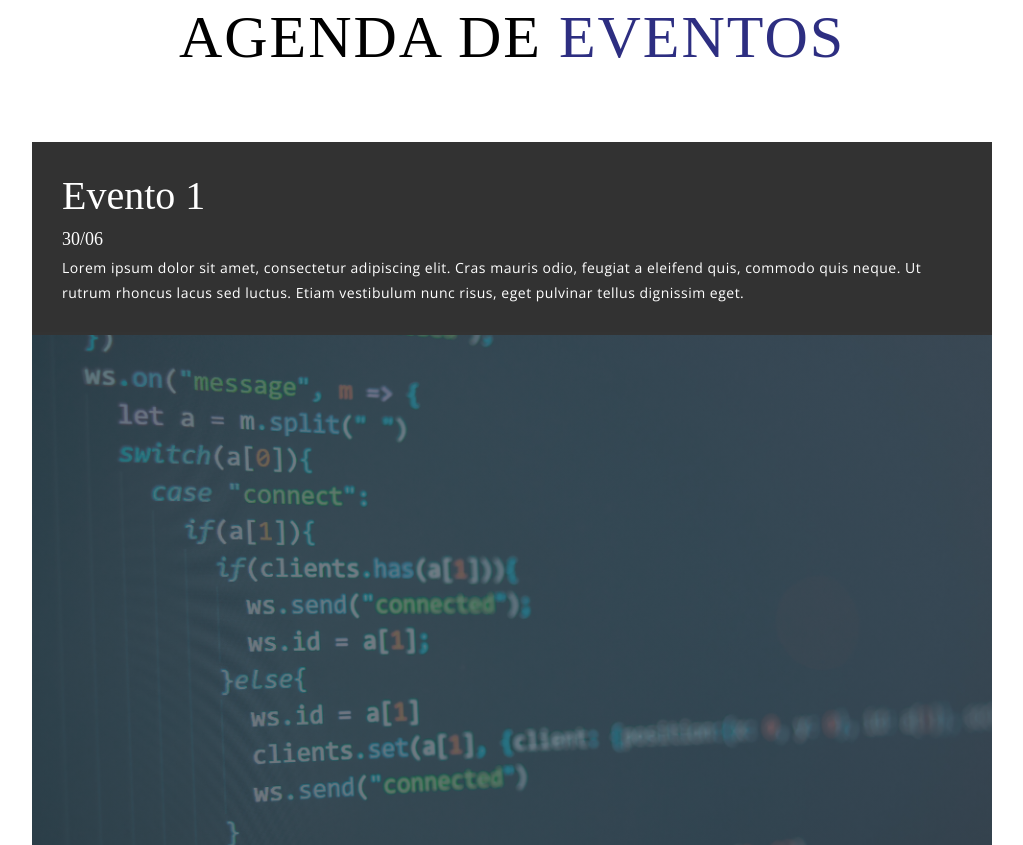
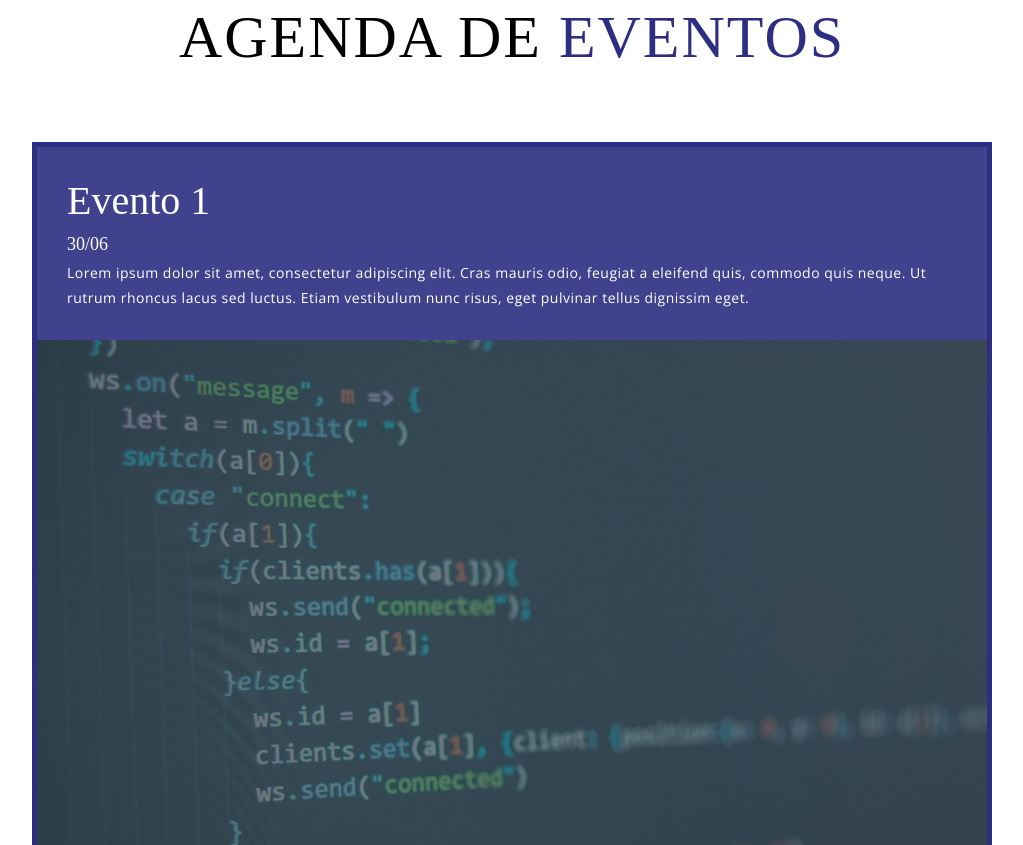
Before and after one commit to Starfaiith/Casa-de-cultura, a plain HTML site: page index.html in a window 1280 px wide. Shown: the part 1955-2800 px from the top of the page, without its empty margins (128-1151 px from the left). Drawn offline with nearby package versions, Linux system fonts and the light colour scheme.

Commit message:
feat: colors

```diff
--- a/css/style.css
+++ b/css/style.css
@@ -140,7 +140,7 @@ p {
     left: 0;
     height: 100%;
     width: 0;
-    background: #11eed4;
+    background: #2D2E81;
     animation: text_reveal_box 1s ease forwards;
     animation-delay: .3s;
 }
@@ -226,6 +226,7 @@ p {
     max-width: 1200px;
     margin: 0 auto;
     padding: 100px 0;
+
 }
 
 #agenda .agenda-header h1 {
@@ -237,6 +238,7 @@ p {
     align-items: center;
     justify-content: center;
     flex-direction: column;
+
 }
 
 #agenda .project-item {
@@ -247,6 +249,7 @@ p {
     width: 80%;
     margin: 20px auto;
     overflow: hidden;
+    border: 5px solid #2D2E81;
 
 }
 
@@ -259,8 +262,8 @@ p {
     justify-content: center;
     flex-direction: column;
     color: white;
-    background-color: black;
-    opacity: .8;
+    background-color: #2D2E81;
+    opacity: 0.9;
 }
 
 #agenda .project-info h1 {
```
